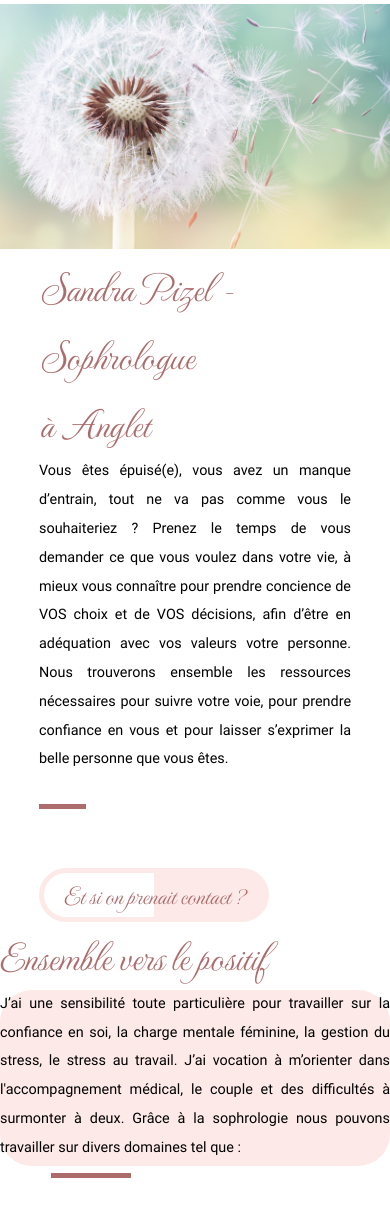
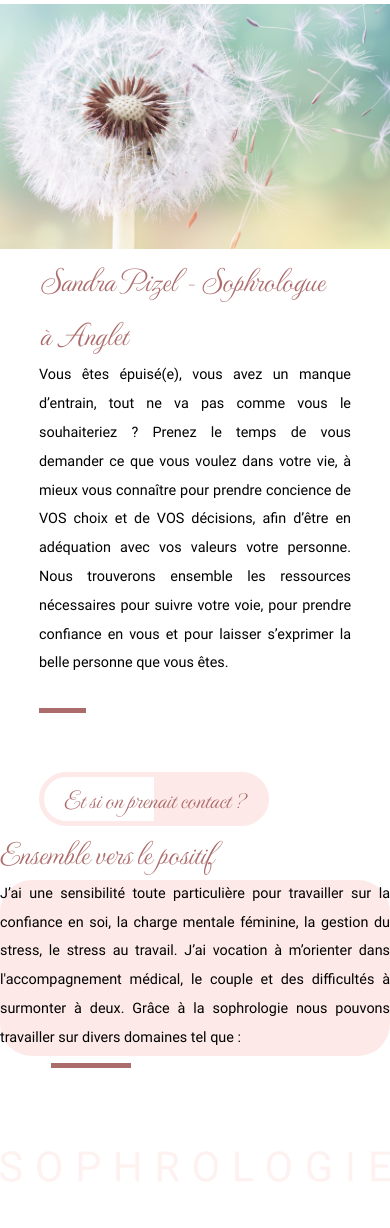
Before and after one commit to GregDigital/Sandra_Pizel_Sophrologue, a PHP site: page / in a window 390 px wide. Shown: the part 188-1416 px from the top of the page. Run offline with PHP 8.4, Linux system fonts and the light colour scheme; some libraries are stand-ins or nearby versions.

Commit message:
modif responsive

```diff
--- a/assets/styles/index.css
+++ b/assets/styles/index.css
@@ -588,6 +588,9 @@ h1 {
 }
 
 @media only screen and (max-width: 480px) {
+  h1 {
+    font-size: 2em !important;
+  }
   .container_intro .container_intro_text p {
     width: 100%;
   }
--- a/assets/styles/layouts/_section_homepage.scss
+++ b/assets/styles/layouts/_section_homepage.scss
@@ -164,6 +164,9 @@ h1 {
 }
 
 @media only screen and (max-width: 480px) {
+  h1 {
+    font-size: 2em !important;
+  }
   .container_intro {
     .container_intro_text {
       p {
```
Also changed, not shown: 1 other file.
